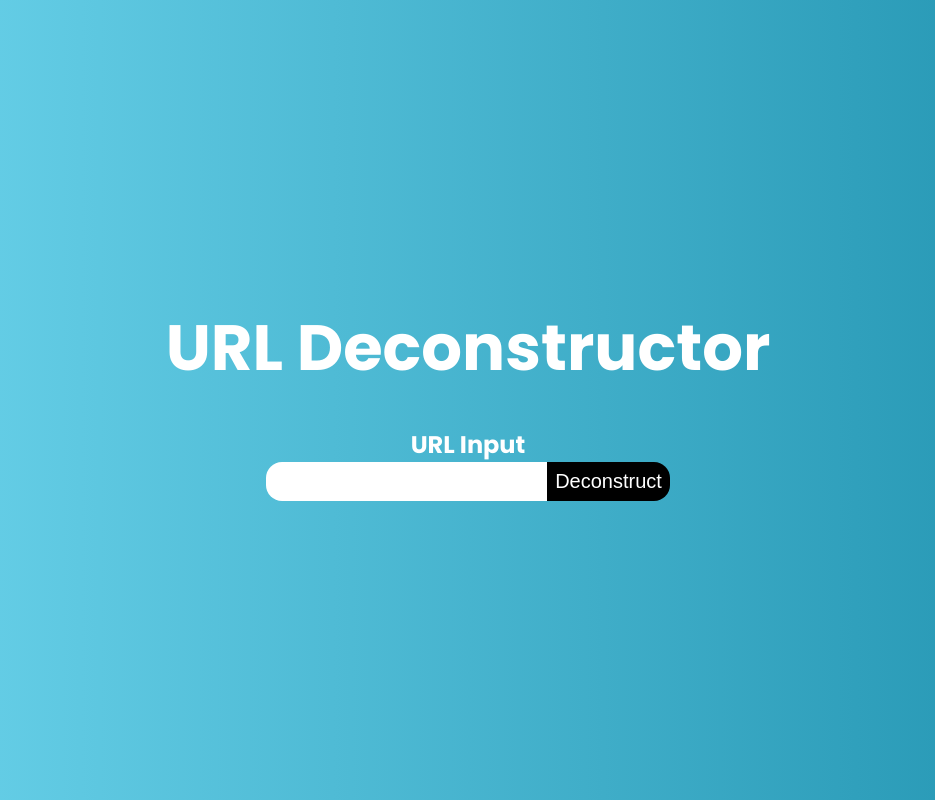
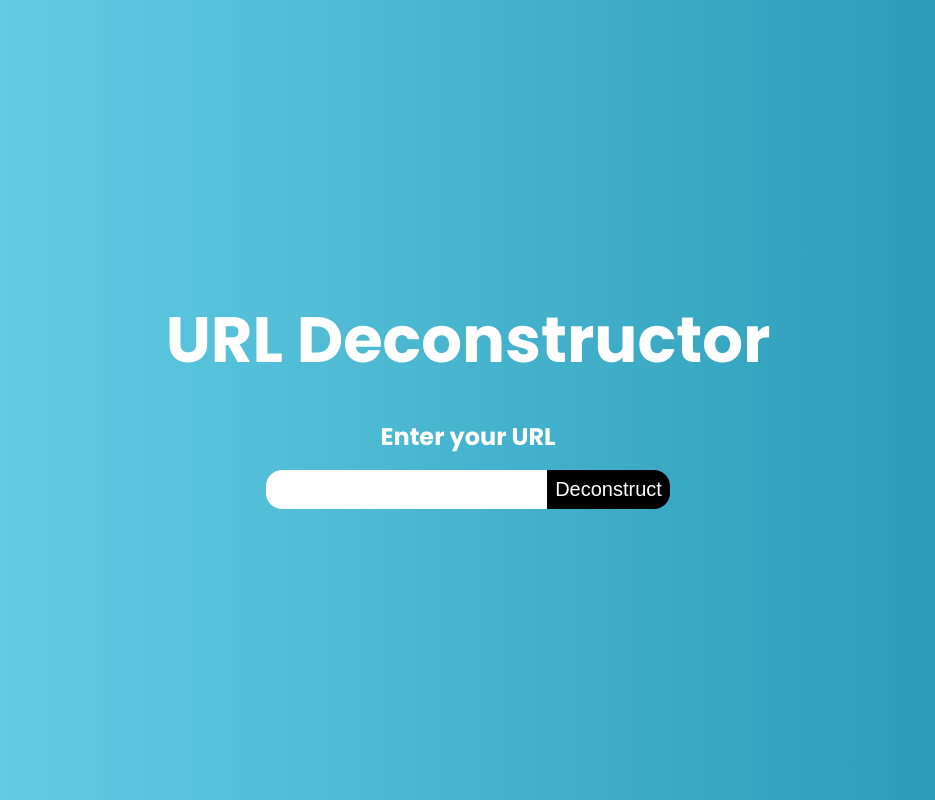
Before and after one commit to robdcal/url-deconstructor, a React (Create React App) app: page / in a window 1280 px wide. Shown: the top 800 px of the page, without its empty margins (172-1107 px from the left). Built offline with nearby package versions, Linux system fonts and the light colour scheme.

Commit message:
class name & text update

```diff
--- a/src/components/UrlInput.jsx
+++ b/src/components/UrlInput.jsx
@@ -1,7 +1,7 @@
 function UrlInput({ handleSubmit, inputValue, handleChange }) {
   return (
-    <div className="UrlInput">
-      <h2>URL Input</h2>
+    <div className="urlInput">
+      <h2>Enter your URL</h2>
       <form action="submit" onSubmit={handleSubmit}>
         <input type="text" value={inputValue} onChange={handleChange} />
         <button>Deconstruct</button>
```
